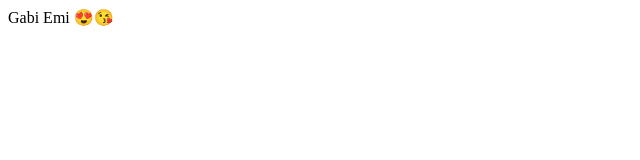
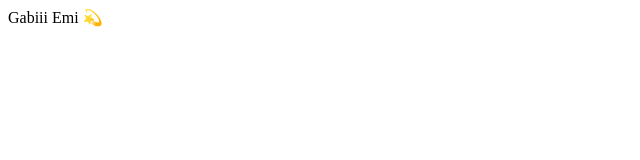
Before and after one commit to gabiyamamoto/meu-primeiro-site, a plain HTML site: page index.html in a window 1280 px wide. Shown: the full height of the page, 0-640 px from the left. Drawn offline with Linux system fonts and the light colour scheme.

Commit message:
First commit

```diff
--- a/index.html
+++ b/index.html
@@ -6,6 +6,6 @@
     <title>Primeiro site</title>
 </head>
 <body>
-    Gabi Emi 😍😘
+    Gabiii Emi 💫
 </body>
 </html>
```
